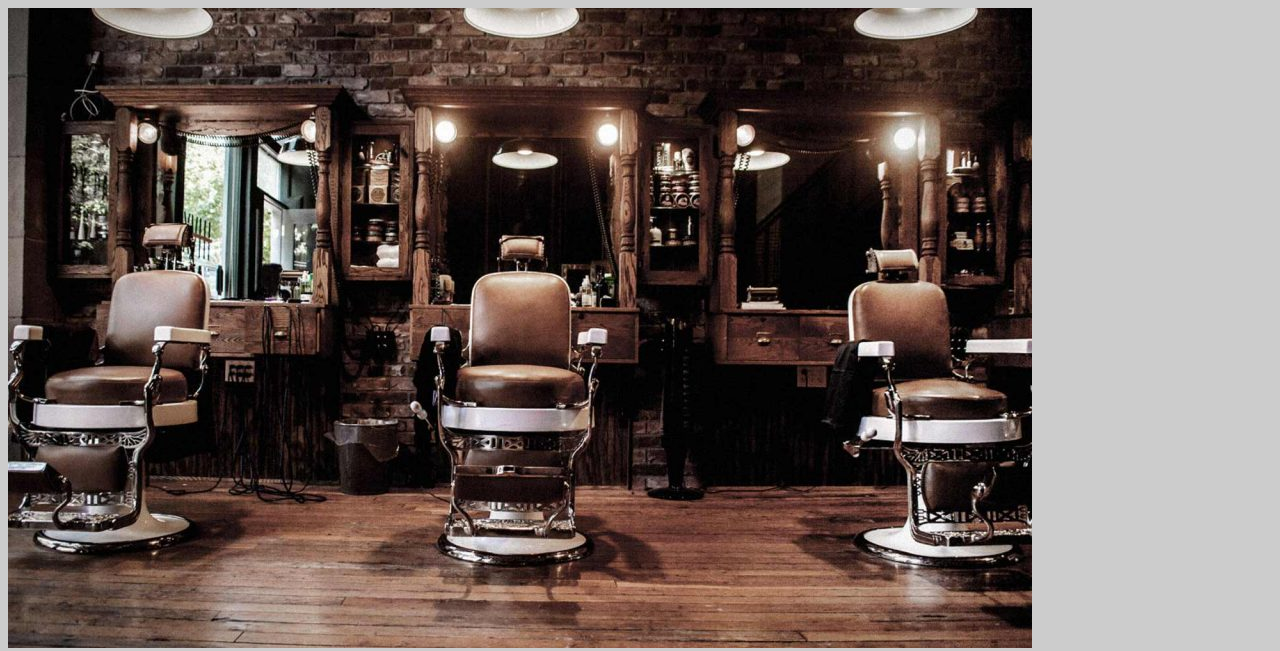
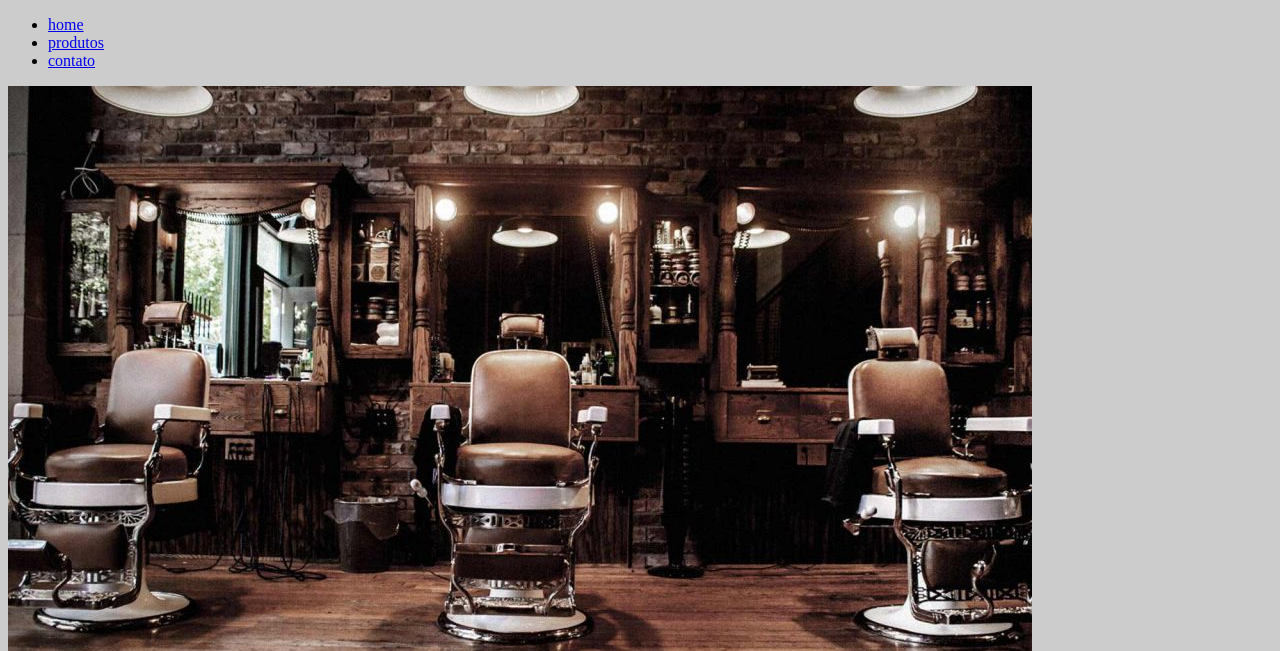
Before and after one commit to rogergustavo01/barbearia, a plain HTML site: page index.html in a window 1280 px wide. Shown: the top 651 px of the page. Drawn offline with Linux system fonts and the light colour scheme.

Commit message:
adicionei um menu

```diff
--- a/index.html
+++ b/index.html
@@ -8,6 +8,21 @@
     </head>
 
     <body>
+
+        <header>
+
+            <nav>
+                <ul>
+                    <li><a href="index.html">home</a></li>
+                    <li><a href="produtos.html">produtos</a></li>
+                    <li><a href="contato.html">contato</a></li>
+
+
+                </ul>
+            </nav>
+
+        </header>
+
         <img src="registrar-marca-de-barbearia.jpg"/>
 
      <h1 style="text-align: center">Sobre a Barbearia Alura</h1>
```
Also changed, not shown: contato.html (added, +12 -0 lines).
